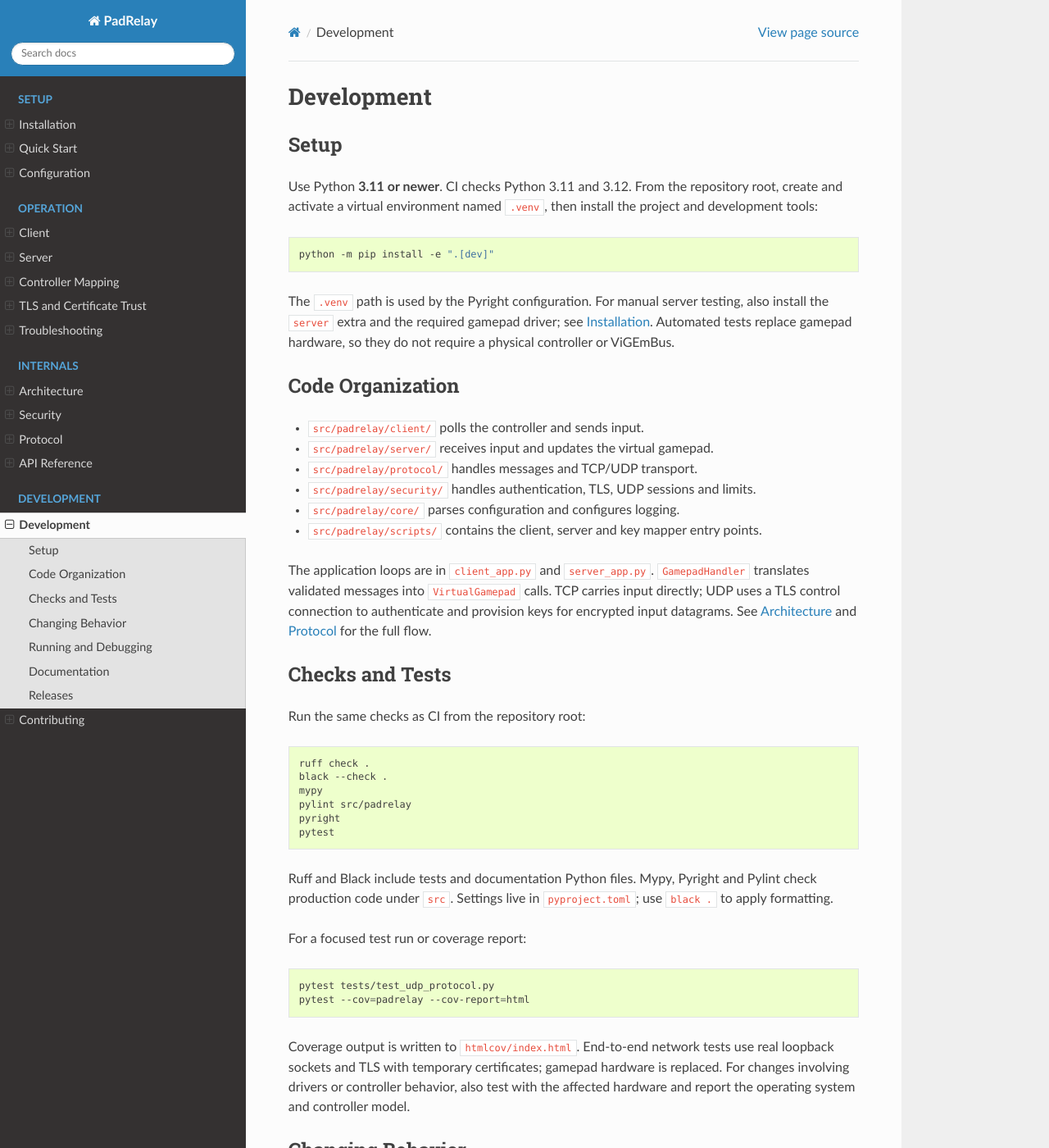
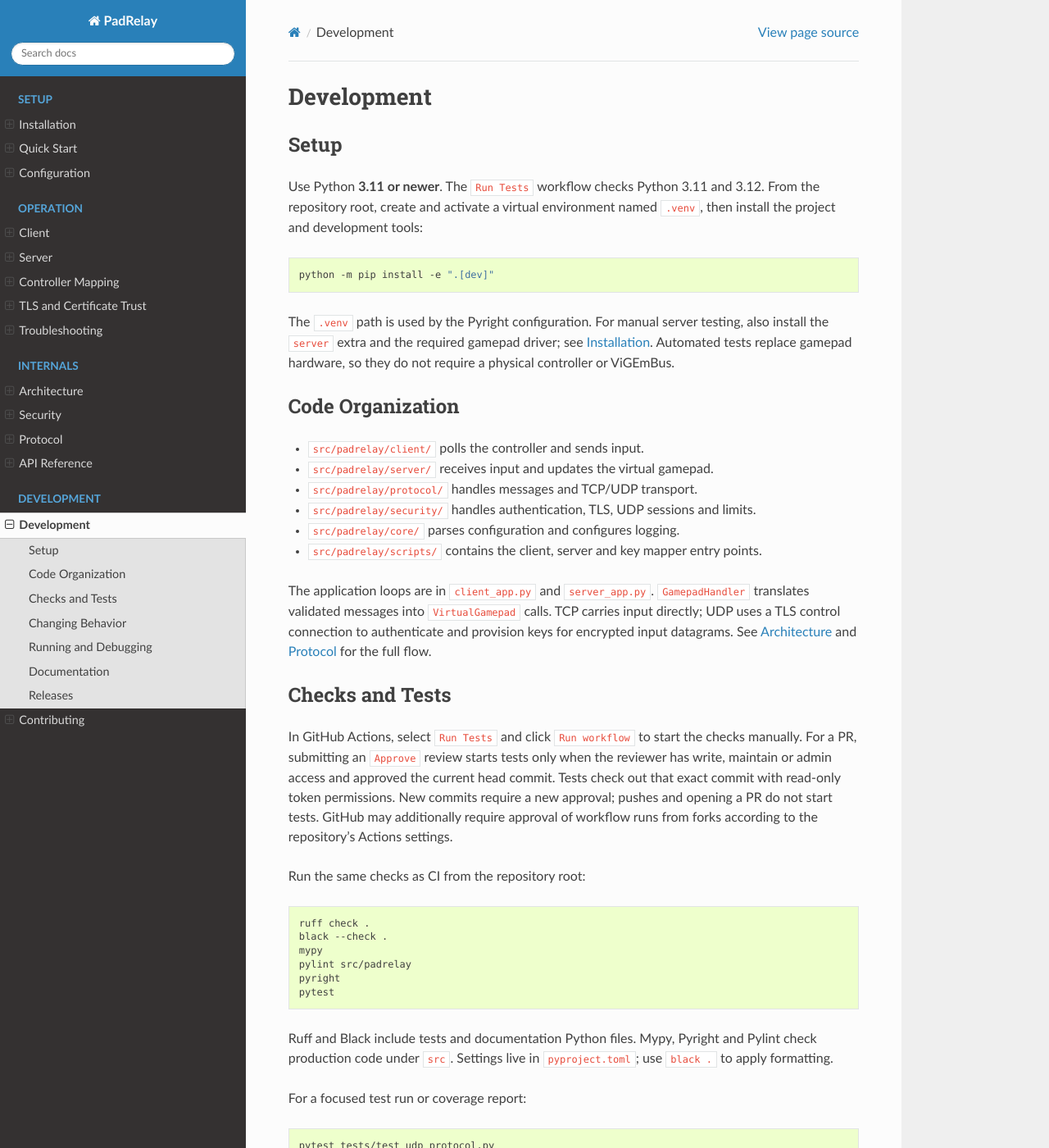
Before and after one commit to ssh-den/PadRelay, a Sphinx documentation site: the page built from docs/development.rst, in a window 1280 px wide and 1400 px high. Shown: the whole window at 82% size. Built offline with Sphinx 7.4.7 and the Read the Docs theme 3.1.0, drawn with Linux system fonts in a browser that asks for light colours.

Commit message:
ci: require maintainer approval for PR tests

```diff
--- a/docs/development.rst
+++ b/docs/development.rst
@@ -4,7 +4,8 @@ Development
 Setup
 -----
 
-Use Python **3.11 or newer**. CI checks Python 3.11 and 3.12.
+Use Python **3.11 or newer**. The ``Run Tests`` workflow checks Python
+3.11 and 3.12.
 From the repository root, create and activate a virtual environment named
 ``.venv``, then install the project and development tools:
 
@@ -35,6 +36,14 @@ and provision keys for encrypted input datagrams. See :doc:`architecture` and
 
 Checks and Tests
 ----------------
+
+In GitHub Actions, select ``Run Tests`` and click ``Run workflow`` to start the
+checks manually. For a PR, submitting an ``Approve`` review starts tests only
+when the reviewer has write, maintain or admin access and approved the current
+head commit. Tests check out that exact commit with read-only token permissions.
+New commits require a new approval; pushes and opening a PR do not start tests.
+GitHub may additionally require approval of workflow runs from forks according
+to the repository's Actions settings.
 
 Run the same checks as CI from the repository root:
 
```
Also changed, not shown: README.md (+4 -2 lines), docs/README.md (+2 -1 lines), 1 other file.
